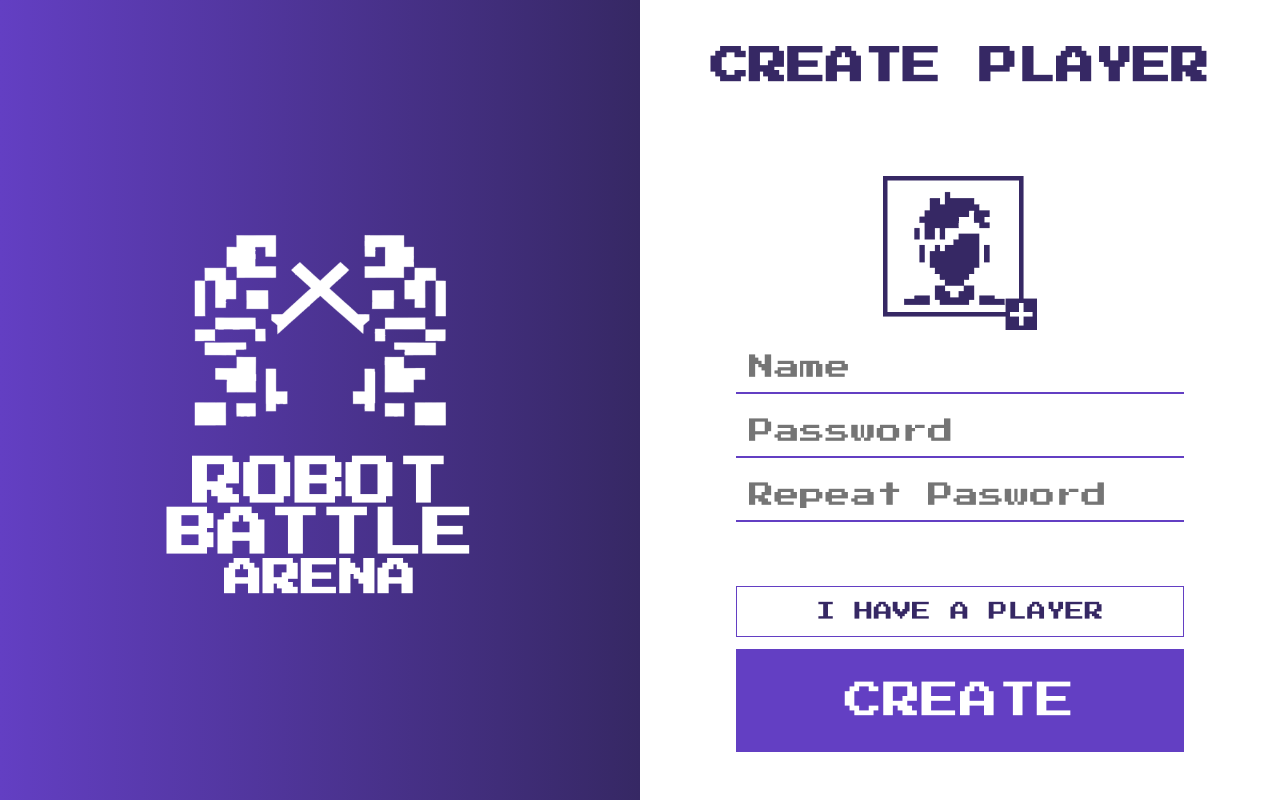
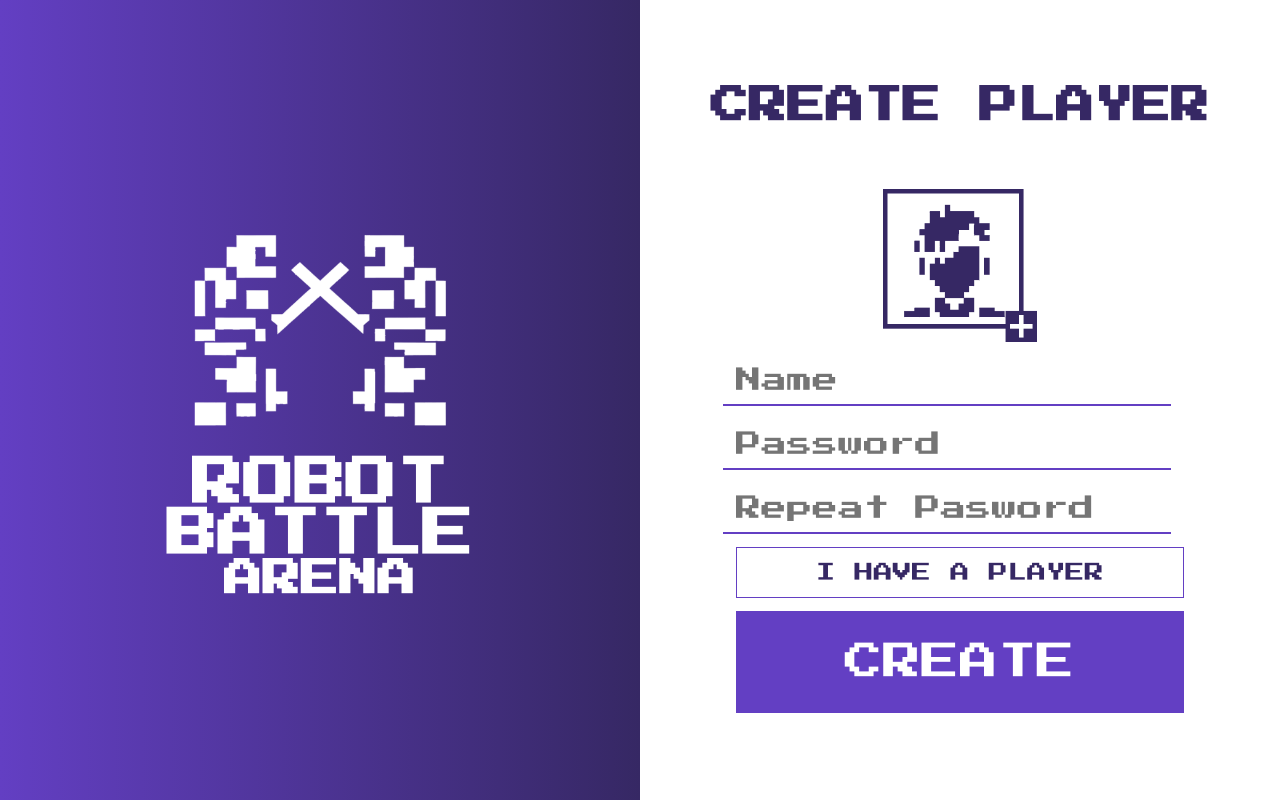
Before and after one commit to hugola6una/projectesWebI, a Vue app: page /create-player in a window 1280 px wide. Built offline with nearby package versions, Linux system fonts and the light colour scheme.

Commit message:
createPlayer

```diff
--- a/src/views/CreatePlayerView.vue
+++ b/src/views/CreatePlayerView.vue
@@ -21,14 +21,12 @@
           <input type="password" placeholder="Password" class="inPassword">
           <input type="password" placeholder="Repeat Pasword" class="inPassword2">
         </div>
-        <div class="buttons">
           <router-link to="/login-player" class="link">
             <button class="bSigIn">I HAVE A PLAYER</button>
           </router-link>
           <router-link to="/home" class="link">
             <button class="bCreate">CREATE</button>
           </router-link>
-        </div>
       </div>
     </div>
   </div>
@@ -112,7 +110,7 @@
   }
 
   .inputs {
-    margin-top: 5vmax;
+    margin-top: 3vmax;
   }
 
   .buttons {
@@ -132,12 +130,14 @@
   }
 
   .bSigIn {
+    margin: 1vmax;
     border: 0.1em solid #633FC3;
     background: white;
     color: #362864;
   }
 
   .bCreate {
+    margin: 1vmax;
     font-size: 3vmax;
     height: 8vmax;
     background: #633FC3;
```
